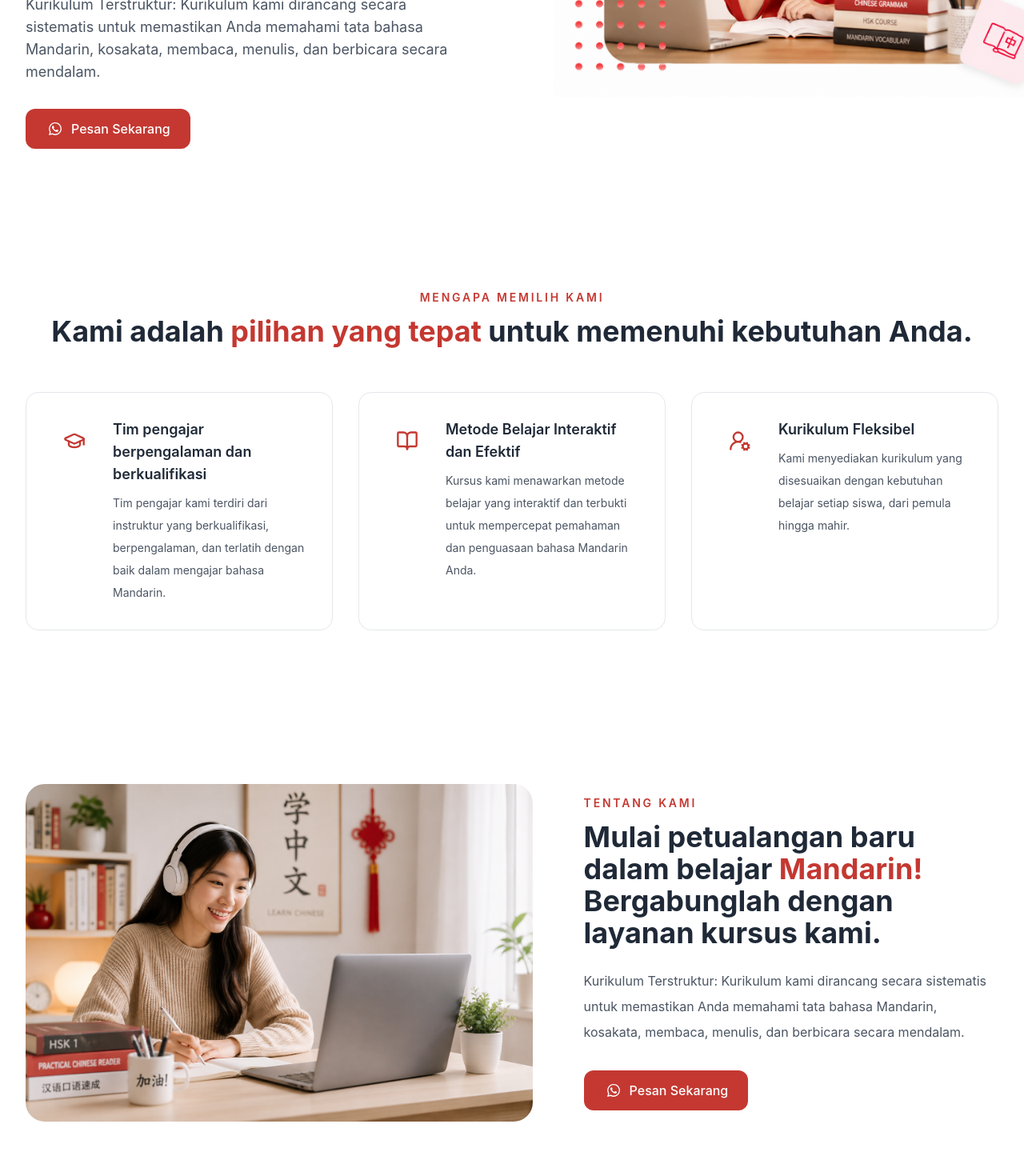
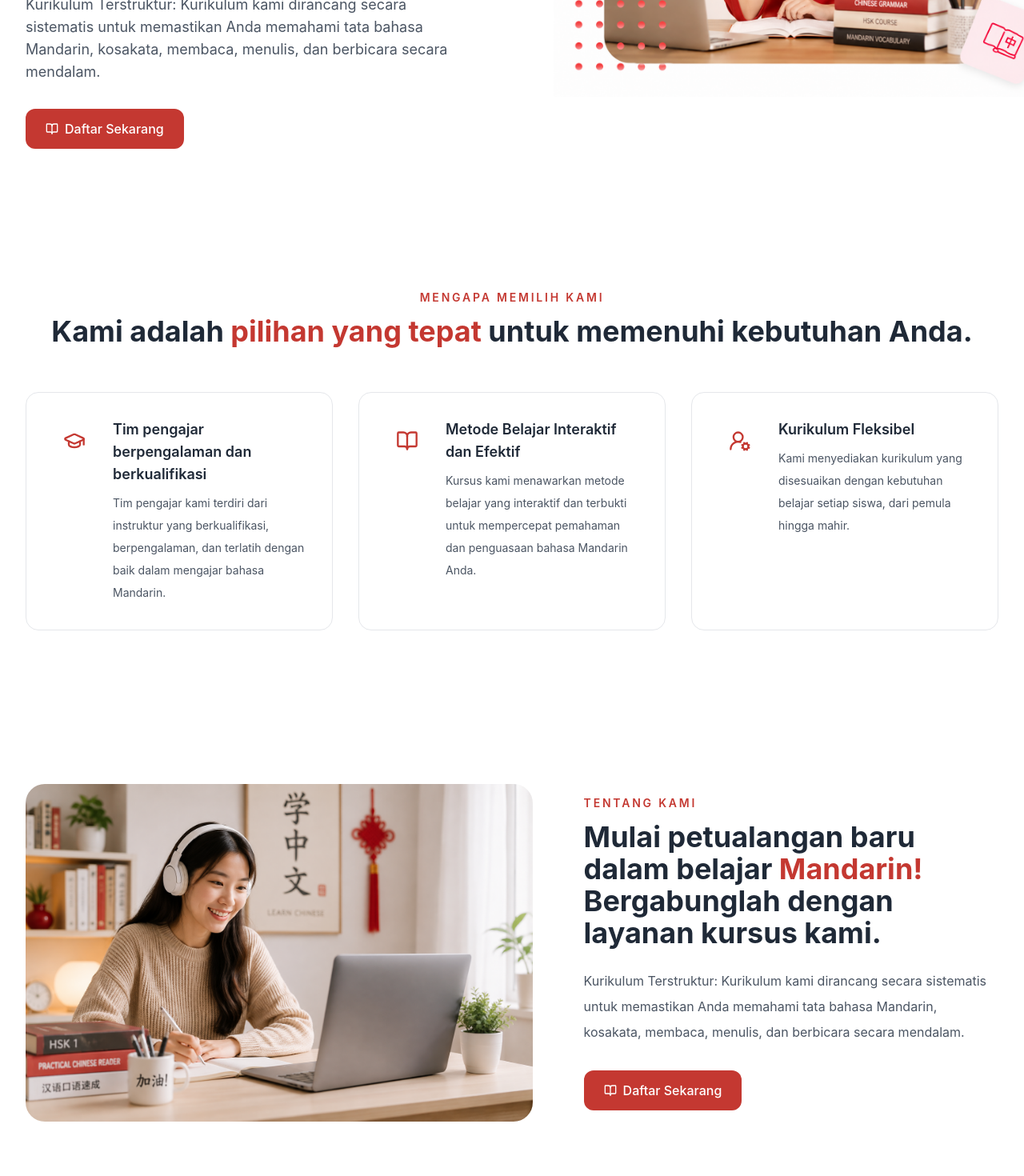
Before and after one commit to DwkLoki/ruang-kelas-mandarin, a Nuxt app: page / in a window 1280 px wide. Shown: the part 600-2070 px from the top of the page at 80% size. Built offline with nearby package versions, Linux system fonts and the light colour scheme.

Commit message:
chore: update base button labels

```diff
--- a/app/components/card/CoursePackageCard.vue
+++ b/app/components/card/CoursePackageCard.vue
@@ -1,5 +1,5 @@
 <script setup lang="ts">
-import { Check, Star, CheckCircle2 } from "lucide-vue-next";
+import { Check, Star, CheckCircle2, BookOpen } from "lucide-vue-next";
 
 interface CoursePackageProps {
   title: string;
@@ -79,7 +79,7 @@ const { t } = useI18n();
     <!-- Button -->
     <div class="mt-8">
       <BaseButton class="w-full">
-        <WaIcon class="h-6 w-6 text-white" />
+        <BookOpen class="size-4" />
         {{ t("packages.bookNow") }}
       </BaseButton>
     </div>
--- a/app/components/sections/AboutSection.vue
+++ b/app/components/sections/AboutSection.vue
@@ -1,6 +1,8 @@
 <script setup lang="ts">
 const { t } = useI18n();
+import { BookOpen } from "lucide-vue-next";
 </script>
+
 <template>
   <section id="about" class="section-spacing overflow-hidden">
     <div
@@ -37,7 +39,7 @@ const { t } = useI18n();
 
         <div class="mt-6 lg:mt-8">
           <BaseButton>
-            <WaIcon class="h-6 w-6 text-white" />
+            <BookOpen class="size-4" />
             {{ t("about.cta") }}
           </BaseButton>
         </div>
--- a/app/components/sections/HeroSection.vue
+++ b/app/components/sections/HeroSection.vue
@@ -1,5 +1,6 @@
 <script setup lang="ts">
 const { t } = useI18n();
+import { BookOpen } from "lucide-vue-next";
 </script>
 <template>
   <section id="home" class="overflow-hidden py-14 sm:py-16 lg:py-20">
@@ -30,8 +31,12 @@ const { t } = useI18n();
         </p>
 
         <div class="mt-8 flex justify-center lg:justify-start">
+          <!-- <BaseButton>
+            <WaIcon class="h-6 w-6 text-white" />
+            {{ t("hero.cta") }}
+          </BaseButton> -->
           <BaseButton>
-            <WaIcon class="h-6 w-6 text-white" />
+            <BookOpen class="size-4" />
             {{ t("hero.cta") }}
           </BaseButton>
         </div>
--- a/app/components/sections/PromotionSection.vue
+++ b/app/components/sections/PromotionSection.vue
@@ -1,5 +1,6 @@
 <script setup lang="ts">
 const { t } = useI18n();
+import { BookOpen } from "lucide-vue-next";
 
 const promotion = {
   targetDate: "2026-12-31T23:59:59",
@@ -43,7 +44,7 @@ const promotion = {
 
           <div class="mt-8">
             <BaseButton class="w-full sm:w-auto">
-              <WaIcon class="h-6 w-6 text-white" />
+              <BookOpen class="size-4" />
               {{ t("promotion.cta") }}
             </BaseButton>
           </div>
--- a/i18n/locales/id.json
+++ b/i18n/locales/id.json
@@ -15,7 +15,7 @@
     "highlight": "Mandarin!",
     "subtitle": "Bergabunglah dengan layanan kursus kami.",
     "description": "Kurikulum Terstruktur: Kurikulum kami dirancang secara sistematis untuk memastikan Anda memahami tata bahasa Mandarin, kosakata, membaca, menulis, dan berbicara secara mendalam.",
-    "cta": "Pesan Sekarang",
+    "cta": "Daftar Sekarang",
     "imageAlt": "Gambar hero kursus Mandarin"
   },
   "about": {
@@ -24,7 +24,7 @@
     "highlight": "Mandarin!",
     "subtitle": "Bergabunglah dengan layanan kursus kami.",
     "description": "Kurikulum Terstruktur: Kurikulum kami dirancang secara sistematis untuk memastikan Anda memahami tata bahasa Mandarin, kosakata, membaca, menulis, dan berbicara secara mendalam.",
-    "cta": "Pesan Sekarang",
+    "cta": "Daftar Sekarang",
     "imageAlt": "Siswa belajar Mandarin secara online"
   },
   "whyChoose": {
@@ -90,7 +90,7 @@
     "before": "Jelajahi",
     "highlight": "Program Mandarin",
     "after": "untuk setiap pembelajar",
-    "bookNow": "Pesan Sekarang",
+    "bookNow": "Daftar Sekarang",
     "items": [
       {
         "title": "Kelas Dasar",
@@ -161,7 +161,7 @@
     "highlight": "Mandarin",
     "after": "dengan cepat dan mudah?",
     "description": "Bergabunglah dengan program Mandarin kami hari ini dan nikmati diskon eksklusif sebelum promosi berakhir. Jangan lewatkan kesempatan ini untuk belajar bersama pengajar berpengalaman.",
-    "cta": "Pesan Sekarang"
+    "cta": "Daftar Sekarang"
   },
   "countdown": {
     "days": "Hari",
```
Also changed, not shown: i18n/locales/en.json (+4 -4 lines), i18n/locales/zh.json (+4 -4 lines).
